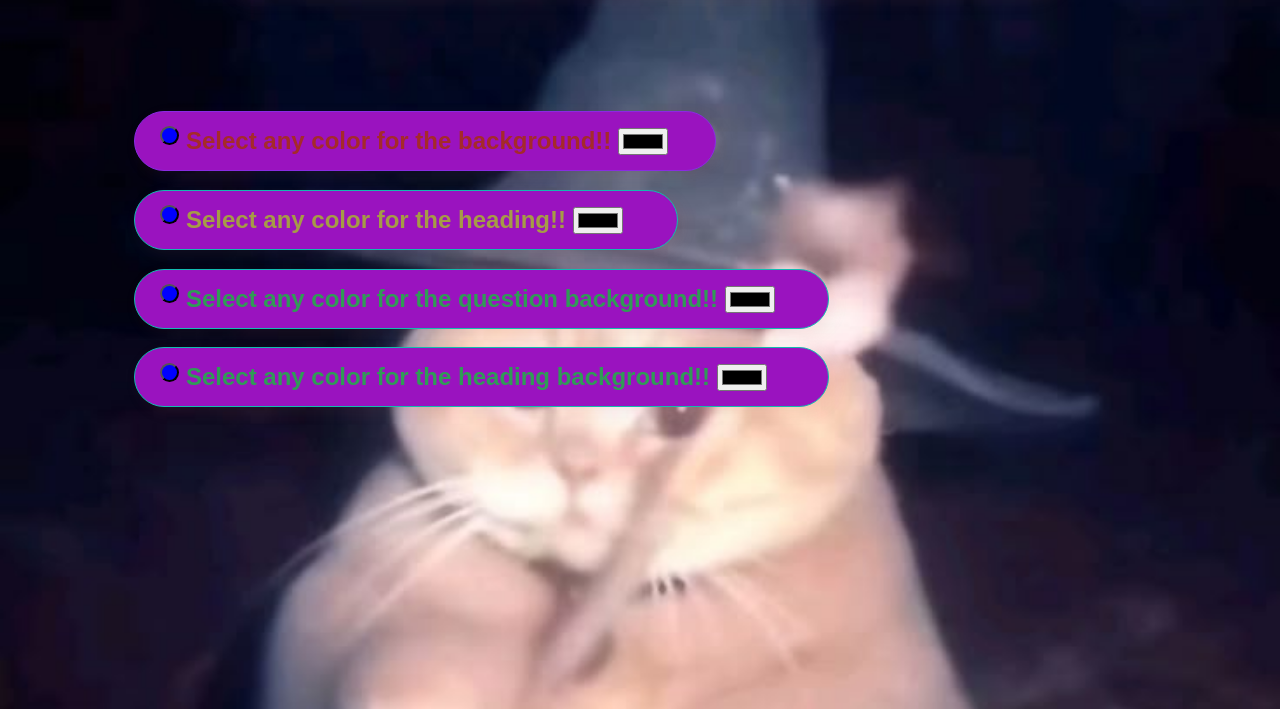
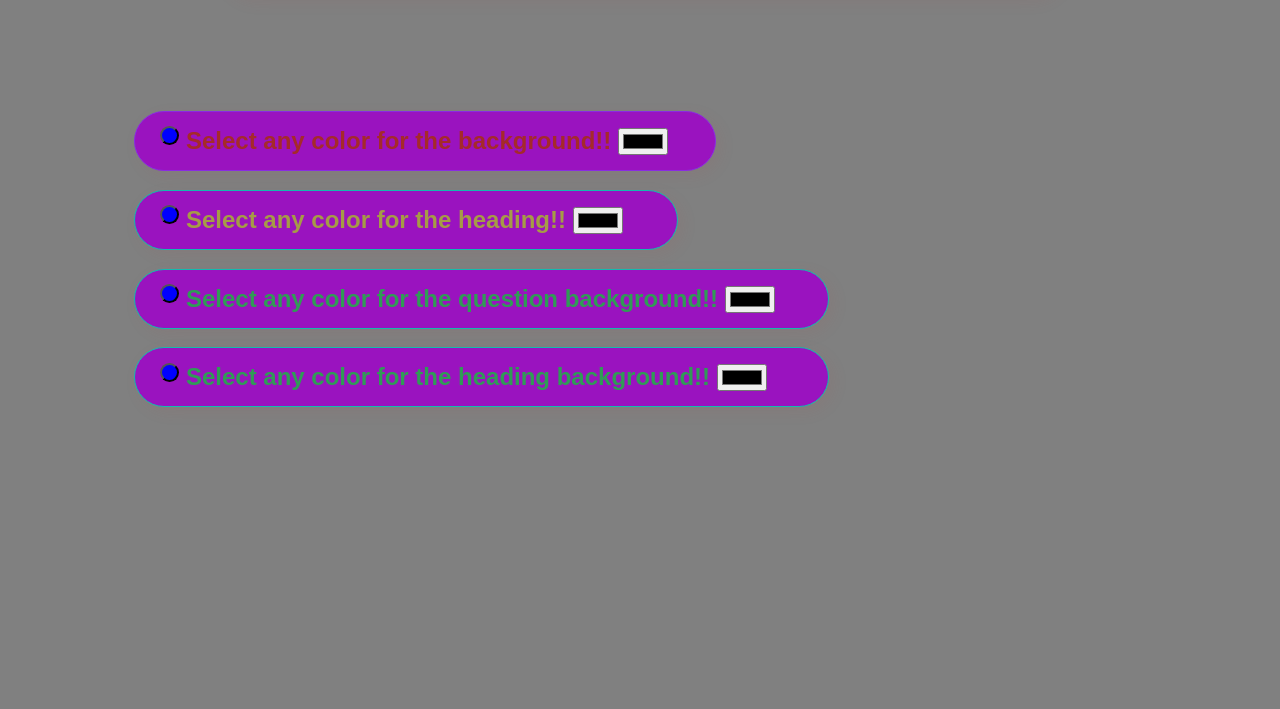
Before and after one commit to ryth0m/website, a plain HTML site: page index.html in a window 1280 px wide. Shown: the part 91-800 px from the top of the page. Drawn offline with Linux system fonts and the light colour scheme.

Commit message:
Update style.css

```diff
--- a/style.css
+++ b/style.css
@@ -1,7 +1,5 @@
 body{
-  background-image: url(witchcat.png);
-  background-repeat: no-repeat;
-  background-size:cover;
+  background-color: grey;
 }
 h1{
   margin-bottom: 3cm;
```
